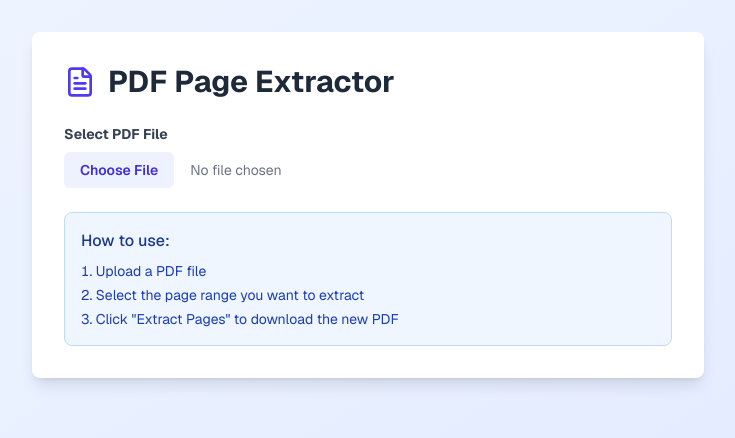
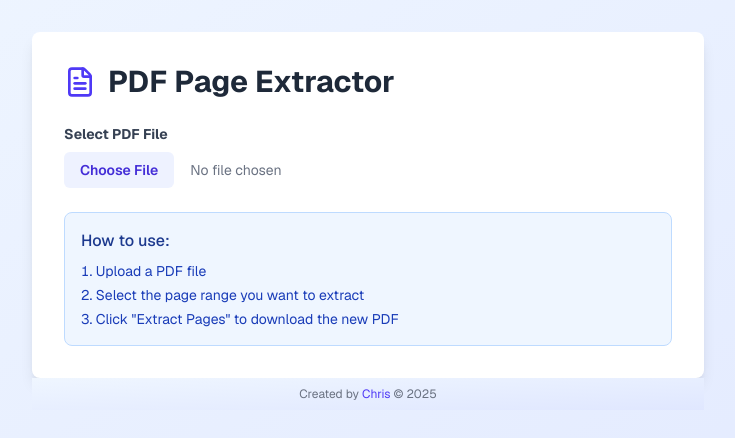
Before and after one commit to DerailleurAgile/pdf-extractor-app, a Next.js app: page / in a window 1280 px wide. Shown: the top 438 px of the page, without its empty margins (272-1007 px from the left). Built offline with nearby package versions, Linux system fonts and the light colour scheme.

Commit message:
NEW: added footer component, then added to main app page.

```diff
--- /dev/null
+++ b/app/components/Footer.js
@@ -0,0 +1,13 @@
+export default function Footer() {
+  const currentYear = new Date().getFullYear();
+
+  return (
+    <footer className="bg-gradient-to-br from-blue-50 to-indigo-100 py-2">
+        <div className="max-w-2xl mx-auto text-center">
+            <p className="text-xs text-gray-500">
+            Created by <span className="text-indigo-600">Chris</span> © 2025
+            </p>
+        </div>
+    </footer>
+  );
+}
--- a/app/page.tsx
+++ b/app/page.tsx
@@ -3,6 +3,7 @@
 import React, { useState, useEffect } from 'react';
 import { FileText, Download, AlertCircle } from 'lucide-react';
 import { PDFDocument } from 'pdf-lib';
+import Footer from './components/Footer';
 
 export default function PDFPageExtractor() {
   const [file, setFile] = useState(null);
@@ -254,8 +255,13 @@ export default function PDFPageExtractor() {
                 <li>Click "Extract Pages" to download the new PDF</li>
               </ol>
             </div>
+
+
+
           </div>
+
         </div>
+        <Footer />
       </div>
     </div>
   );
```
